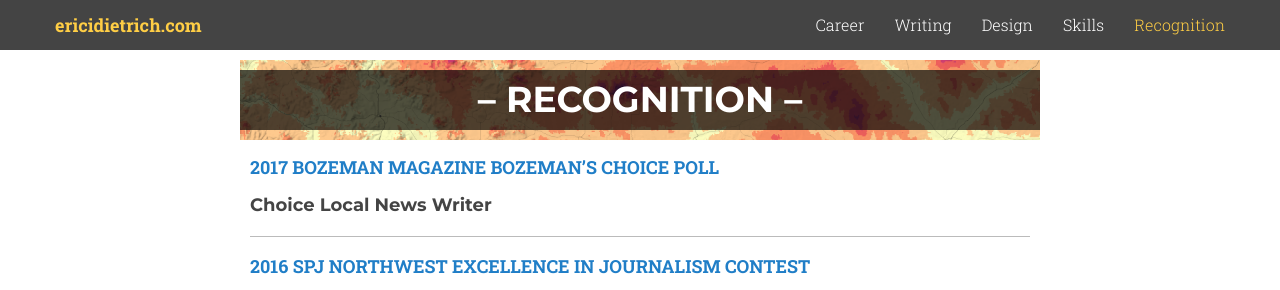
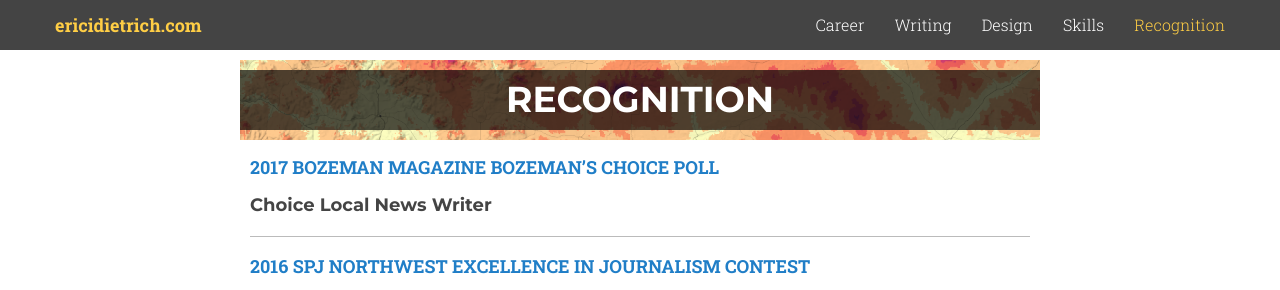
Before and after one commit to eidietrich/portfolio-site-jekyll, a Jekyll site: the page built from recognition.md, in a window 1280 px wide. Shown: the top 290 px of the page. Built offline with Jekyll 4.4.1, drawn with Linux system fonts in a browser that asks for light colours.

Commit message:
Update deploy script

```diff
--- a/_includes/page-title.html
+++ b/_includes/page-title.html
@@ -1,5 +1,5 @@
 <header class="post-header">
   <div class="title-container">
-    <h1 class="post-title">&ndash; {{ include.title | escape }} &ndash;</h1>
+    <h1 class="post-title">{{ include.title | escape }}</h1>
   </div>
 </header>
```
Also changed, not shown: 1 other file.
